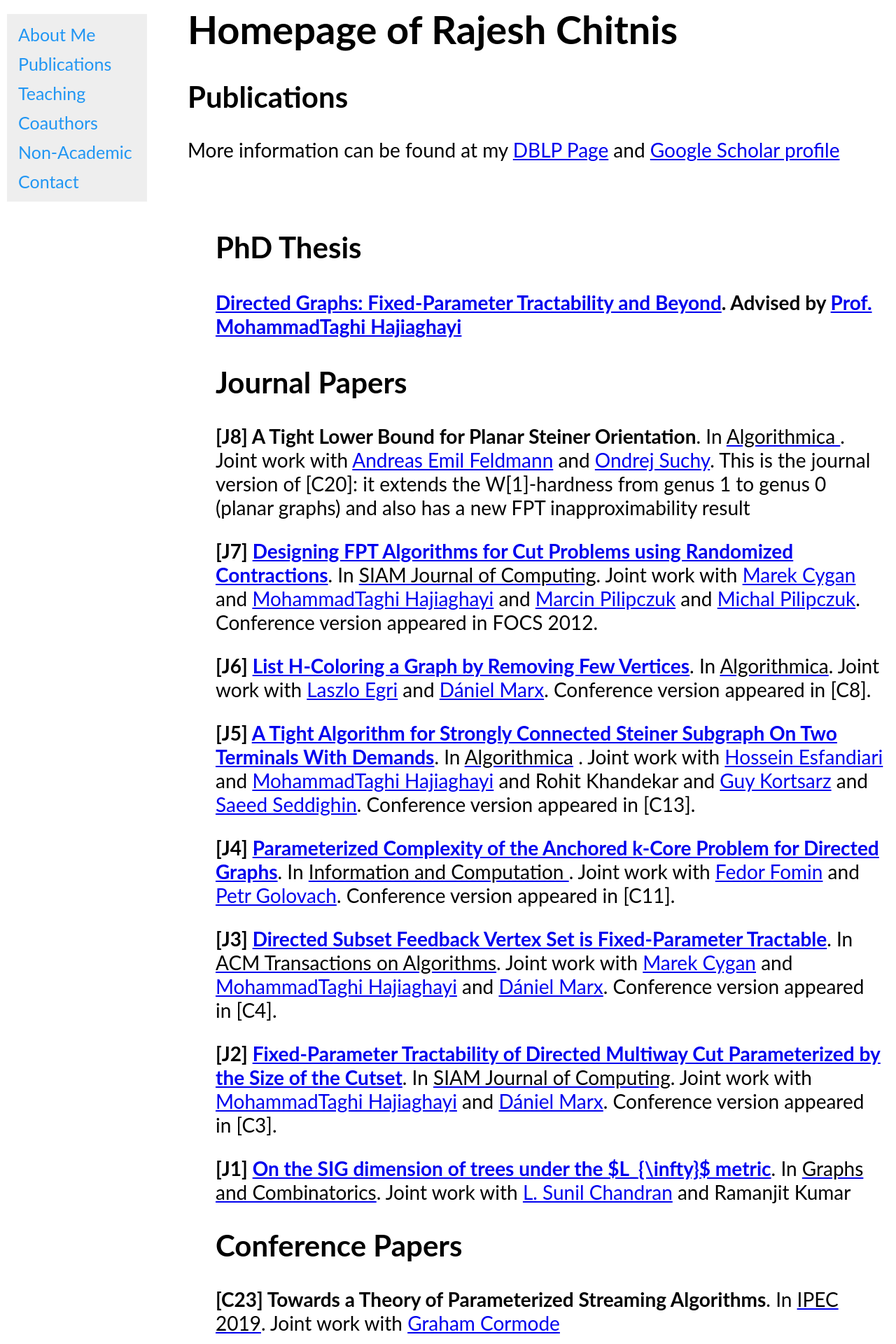
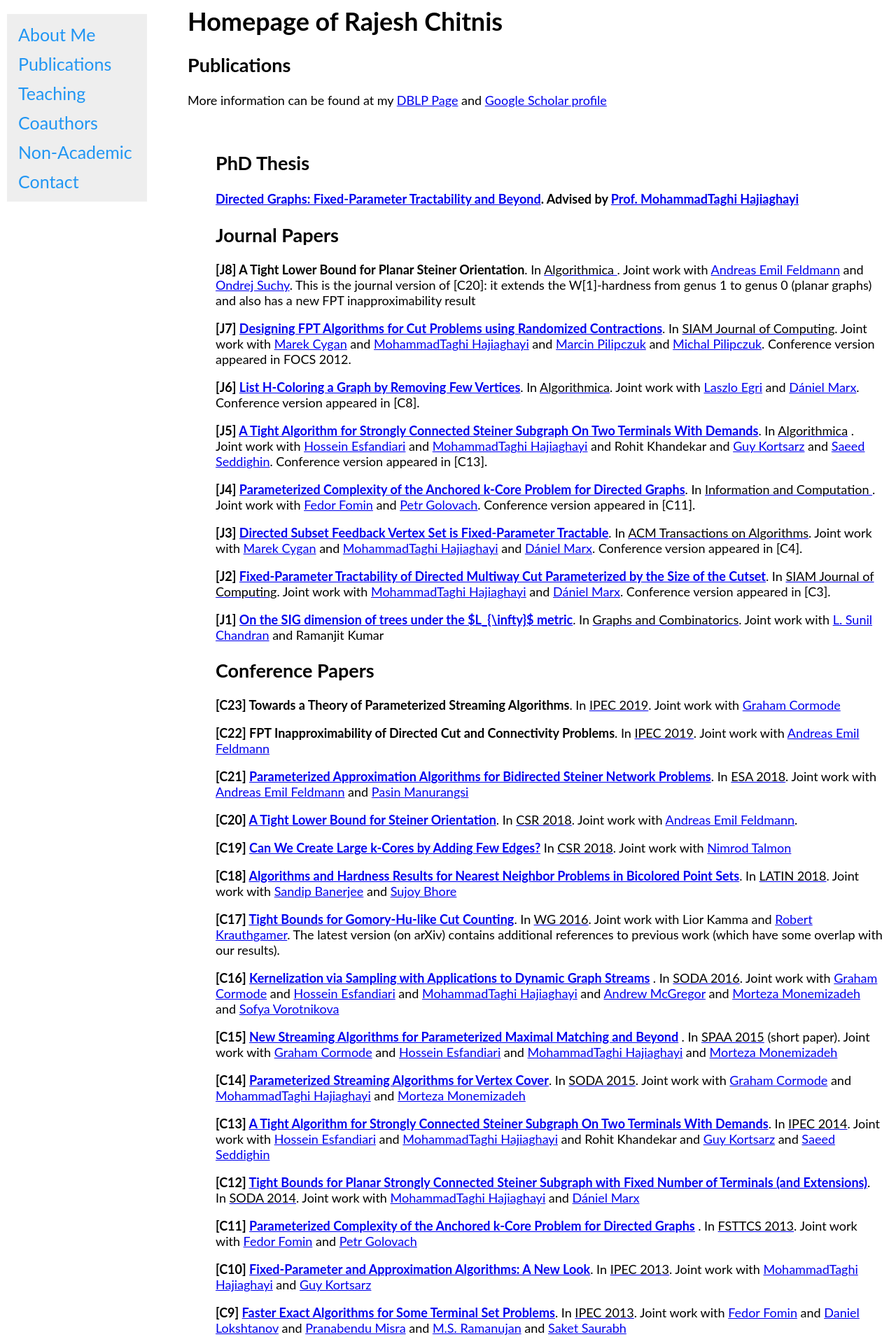
Before and after one commit to rajeshchitnis/rajeshchitnis.github.io, a Jekyll site: the page publications.html, which Jekyll copies as it is, in a window 1280 px wide. Shown: the top 1920 px of the page at 70% size. Built offline with Jekyll 4.4.1, drawn with Linux system fonts in a browser that asks for light colours.

Commit message:
Update publications.html

```diff
--- a/publications.html
+++ b/publications.html
@@ -34,7 +34,7 @@ body {
 
 .main {
   margin-left: 250px; /* Same width as the sidebar + left position in px */
-  font-size: 28px; /* Increased text to enable scrolling */
+  font-size: 18px; /* Increased text to enable scrolling */
   padding: 0px 10px;
 }
 
```
